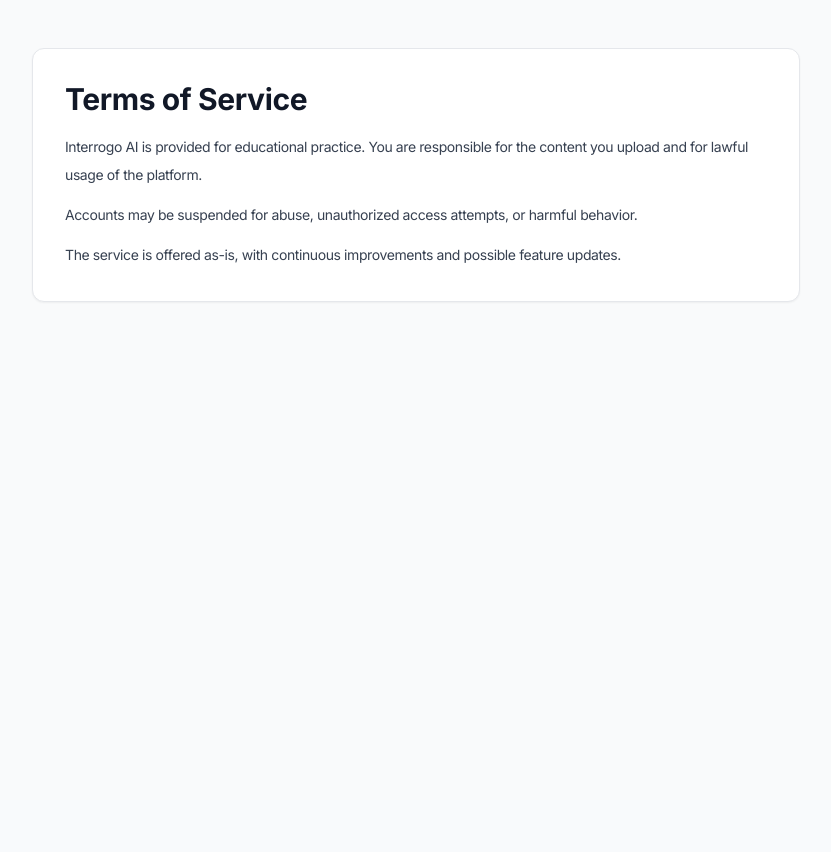
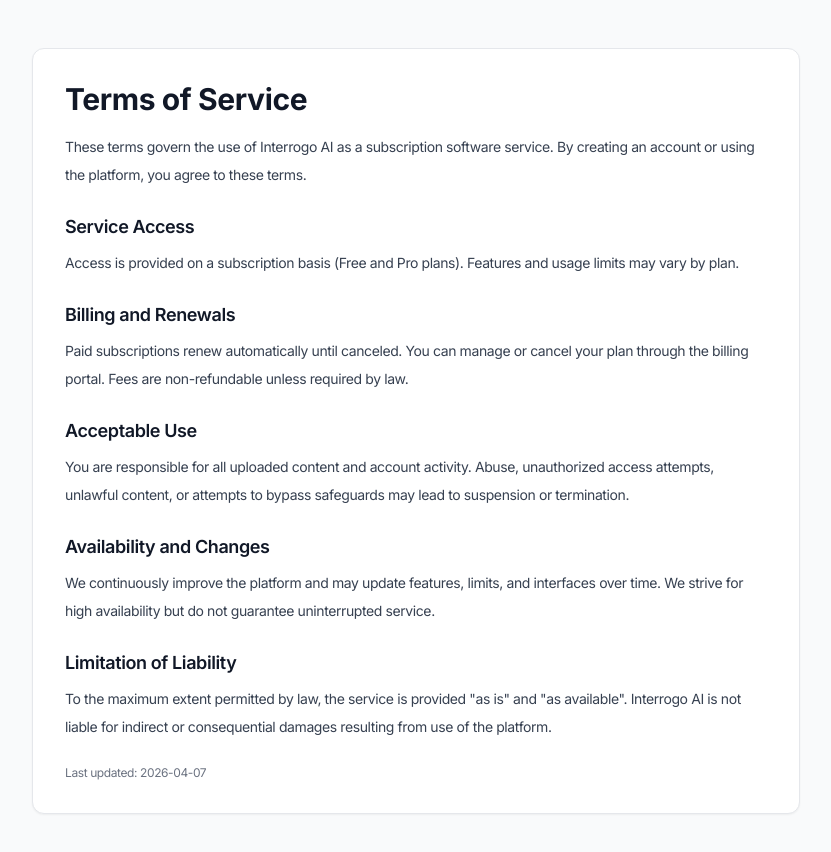
Before and after one commit to leonardoriccardomarta/interrogo-frontend, a Next.js app: page /terms in a window 1280 px wide. Shown: the top 852 px of the page, without its empty margins (224-1055 px from the left). Before the commit the page ends 800 px from the top, so only its background shows below. Built offline with nearby package versions, Linux system fonts and the light colour scheme.

Commit message:
Polish legal pages and product UX for SaaS readiness

```diff
--- a/app/page.tsx
+++ b/app/page.tsx
@@ -3,7 +3,7 @@
 import { useEffect, useState } from 'react';
 import { useRouter } from 'next/navigation';
 import { Button } from '@/components/ui/Button';
-import { Card, CardBody, CardHeader } from '@/components/ui/Card';
+import { Card } from '@/components/ui/Card';
 import { Header, Footer } from '@/components/ui';
 import { BookOpen, Brain, TrendingUp, Sparkles, CheckCircle2, ArrowRight } from 'lucide-react';
 import { apiService } from '@/lib/api';
@@ -221,7 +221,7 @@
 
             <div className="grid md:grid-cols-2 gap-8">
               {[
-                'Unlimited practice sessions',
+                'Start free with 10 exams per month',
                 'Adaptive difficulty based on your progress',
                 'Actionable feedback after every exam',
                 'Track improvement across sessions',
@@ -233,6 +233,49 @@
                   <span className="text-lg text-white">{benefit}</span>
                 </div>
               ))}
+            </div>
+          </div>
+        </section>
+
+        {/* Pricing Section */}
+        <section className="section-padding bg-white">
+          <div className="container-max">
+            <div className="text-center mb-14">
+              <h2 className="text-4xl md:text-5xl font-bold text-gray-900 mb-4">Plans & Pricing</h2>
+              <p className="text-xl text-gray-600 max-w-2xl mx-auto">
+                Choose the plan that fits your study rhythm. You can upgrade any time from the dashboard.
+              </p>
+            </div>
+
+            <div className="grid md:grid-cols-2 gap-8 max-w-5xl mx-auto">
+              <Card variant="elevated" size="lg" className="border border-gray-200 bg-gradient-to-b from-white to-gray-50">
+                <div className="p-8">
+                  <p className="text-sm font-semibold uppercase tracking-wide text-gray-600">Free</p>
+                  <p className="mt-2 text-4xl font-bold text-gray-900">EUR0</p>
+                  <p className="mt-1 text-sm text-gray-600">Perfect to start and validate your preparation.</p>
+                  <ul className="mt-6 space-y-3 text-sm text-gray-700">
+                    <li>10 exam sessions per month</li>
+                    <li>Quick Test mode included</li>
+                    <li>Session history and core analytics</li>
+                  </ul>
+                </div>
+              </Card>
+
+              <Card variant="elevated" size="lg" className="border-2 border-primary-300 bg-gradient-to-b from-primary-50 to-white shadow-xl">
+                <div className="p-8">
+                  <div className="inline-flex items-center rounded-full bg-primary-100 px-3 py-1 text-xs font-semibold text-primary-700">
+                    Most Popular
+                  </div>
+                  <p className="mt-3 text-sm font-semibold uppercase tracking-wide text-primary-700">Pro</p>
+                  <p className="mt-2 text-4xl font-bold text-gray-900">EUR3.99<span className="text-lg text-gray-600">/month</span></p>
+                  <p className="mt-1 text-sm text-gray-600">Built for consistent weekly preparation.</p>
+                  <ul className="mt-6 space-y-3 text-sm text-gray-700">
+                    <li>Unlimited exams and quick tests</li>
+                    <li>Advanced performance analytics</li>
+                    <li>Priority access to new improvements</li>
+                  </ul>
+                </div>
+              </Card>
             </div>
           </div>
         </section>
--- a/app/privacy/page.tsx
+++ b/app/privacy/page.tsx
@@ -4,17 +4,42 @@
       <div className="mx-auto max-w-3xl rounded-xl border border-gray-200 bg-white p-8 shadow-sm">
         <h1 className="text-3xl font-bold text-gray-900">Privacy Policy</h1>
         <p className="mt-4 text-sm leading-7 text-gray-700">
-          Interrogo AI uses your account details and study interactions only to provide the service,
-          secure access, and improve learning features.
+          This policy explains how Interrogo AI collects and processes personal data when you use the
+          platform.
         </p>
+
+        <h2 className="mt-6 text-lg font-semibold text-gray-900">Data We Process</h2>
         <p className="mt-3 text-sm leading-7 text-gray-700">
-          We do not sell personal data. You can request account data deletion at any time by
-          contacting support.
+          We process account data (email, profile information), session content (study materials,
+          prompts, responses), and operational logs required for security and reliability.
         </p>
+
+        <h2 className="mt-6 text-lg font-semibold text-gray-900">Purpose of Processing</h2>
         <p className="mt-3 text-sm leading-7 text-gray-700">
-          By using this platform, you agree that data may be processed to run authentication,
-          save sessions, and generate AI responses.
+          Data is processed to authenticate users, deliver AI exam sessions, calculate analytics,
+          enforce plan limits, and maintain billing/subscription operations.
         </p>
+
+        <h2 className="mt-6 text-lg font-semibold text-gray-900">Data Sharing</h2>
+        <p className="mt-3 text-sm leading-7 text-gray-700">
+          We do not sell personal data. We use trusted infrastructure and payment providers only to
+          deliver the service (for example, hosting, database, and billing processors).
+        </p>
+
+        <h2 className="mt-6 text-lg font-semibold text-gray-900">Retention and Deletion</h2>
+        <p className="mt-3 text-sm leading-7 text-gray-700">
+          Session and account data are retained only as needed for service delivery and legal
+          obligations. You can request export or deletion of your account data using the in-app
+          account controls when available.
+        </p>
+
+        <h2 className="mt-6 text-lg font-semibold text-gray-900">Your Rights</h2>
+        <p className="mt-3 text-sm leading-7 text-gray-700">
+          Depending on your jurisdiction, you may have rights to access, correct, export, or delete
+          your personal data.
+        </p>
+
+        <p className="mt-6 text-xs text-gray-500">Last updated: 2026-04-07</p>
       </div>
     </main>
   );
--- a/app/terms/page.tsx
+++ b/app/terms/page.tsx
@@ -4,15 +4,43 @@
       <div className="mx-auto max-w-3xl rounded-xl border border-gray-200 bg-white p-8 shadow-sm">
         <h1 className="text-3xl font-bold text-gray-900">Terms of Service</h1>
         <p className="mt-4 text-sm leading-7 text-gray-700">
-          Interrogo AI is provided for educational practice. You are responsible for the content
-          you upload and for lawful usage of the platform.
+          These terms govern the use of Interrogo AI as a subscription software service. By
+          creating an account or using the platform, you agree to these terms.
         </p>
-        <p className="mt-3 text-sm leading-7 text-gray-700">
-          Accounts may be suspended for abuse, unauthorized access attempts, or harmful behavior.
+
+        <h2 className="mt-6 text-lg font-semibold text-gray-900">Service Access</h2>
+        <p className="mt-2 text-sm leading-7 text-gray-700">
+          Access is provided on a subscription basis (Free and Pro plans). Features and usage limits
+          may vary by plan.
         </p>
-        <p className="mt-3 text-sm leading-7 text-gray-700">
-          The service is offered as-is, with continuous improvements and possible feature updates.
+
+        <h2 className="mt-6 text-lg font-semibold text-gray-900">Billing and Renewals</h2>
+        <p className="mt-2 text-sm leading-7 text-gray-700">
+          Paid subscriptions renew automatically until canceled. You can manage or cancel your plan
+          through the billing portal. Fees are non-refundable unless required by law.
         </p>
+
+        <h2 className="mt-6 text-lg font-semibold text-gray-900">Acceptable Use</h2>
+        <p className="mt-2 text-sm leading-7 text-gray-700">
+          You are responsible for all uploaded content and account activity. Abuse, unauthorized access
+          attempts, unlawful content, or attempts to bypass safeguards may lead to suspension or
+          termination.
+        </p>
+
+        <h2 className="mt-6 text-lg font-semibold text-gray-900">Availability and Changes</h2>
+        <p className="mt-2 text-sm leading-7 text-gray-700">
+          We continuously improve the platform and may update features, limits, and interfaces over
+          time. We strive for high availability but do not guarantee uninterrupted service.
+        </p>
+
+        <h2 className="mt-6 text-lg font-semibold text-gray-900">Limitation of Liability</h2>
+        <p className="mt-2 text-sm leading-7 text-gray-700">
+          To the maximum extent permitted by law, the service is provided "as is" and "as available".
+          Interrogo AI is not liable for indirect or consequential damages resulting from use of the
+          platform.
+        </p>
+
+        <p className="mt-6 text-xs text-gray-500">Last updated: 2026-04-07</p>
       </div>
     </main>
   );
--- a/components/ui/Footer.tsx
+++ b/components/ui/Footer.tsx
@@ -52,11 +52,6 @@
 
         <div className="border-t border-gray-200 pt-8 flex flex-col md:flex-row justify-between items-center">
           <p className="text-xs text-gray-500">© 2026 Interrogo AI. All rights reserved.</p>
-          <div className="mt-4 md:mt-0 flex gap-4">
-            <a href="mailto:support@interrogo.ai" className="text-xs text-gray-500 hover:text-primary-600 transition">
-              Contact
-            </a>
-          </div>
         </div>
       </div>
     </footer>
```
Also changed, not shown: app/dashboard/page.tsx (+22 -18 lines).
